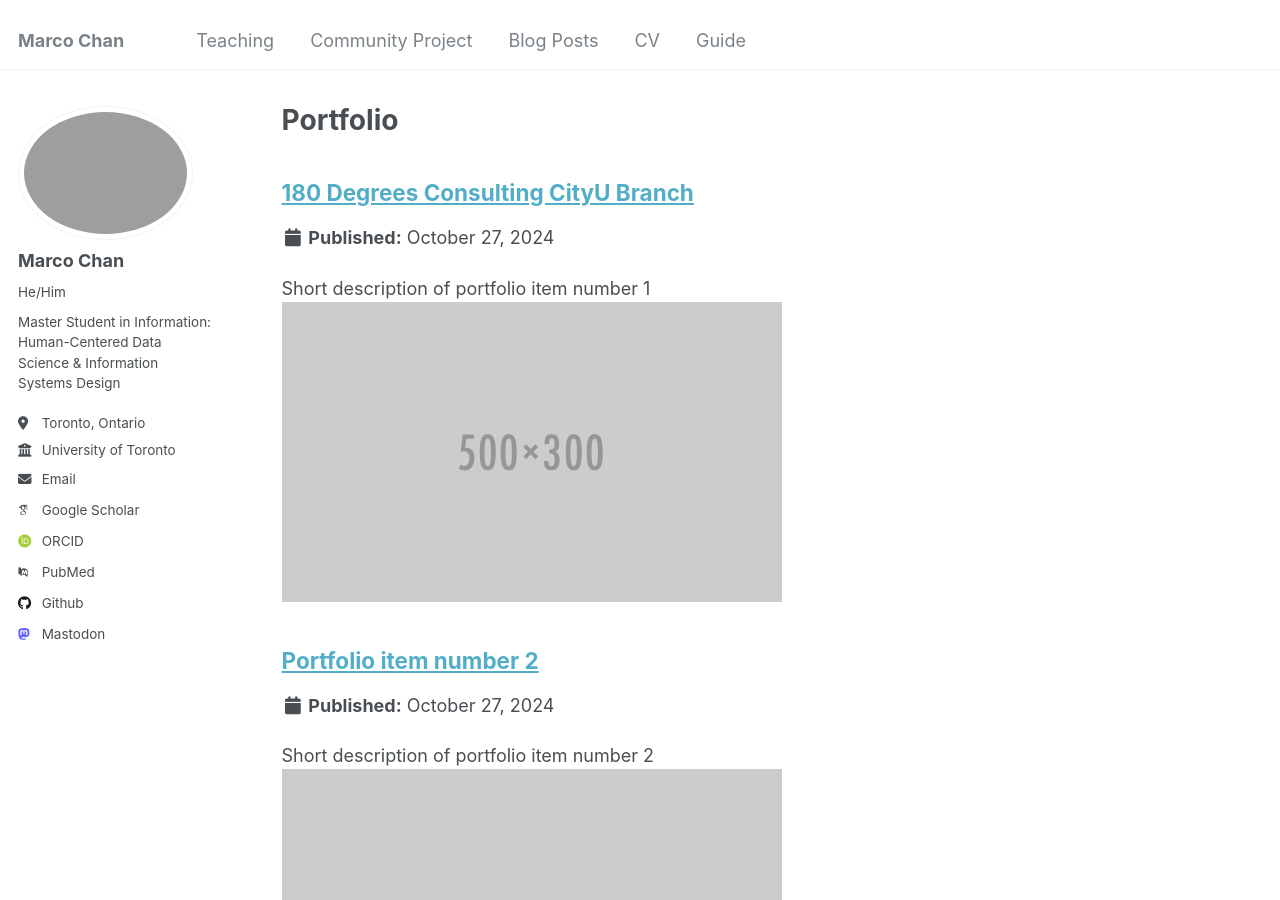
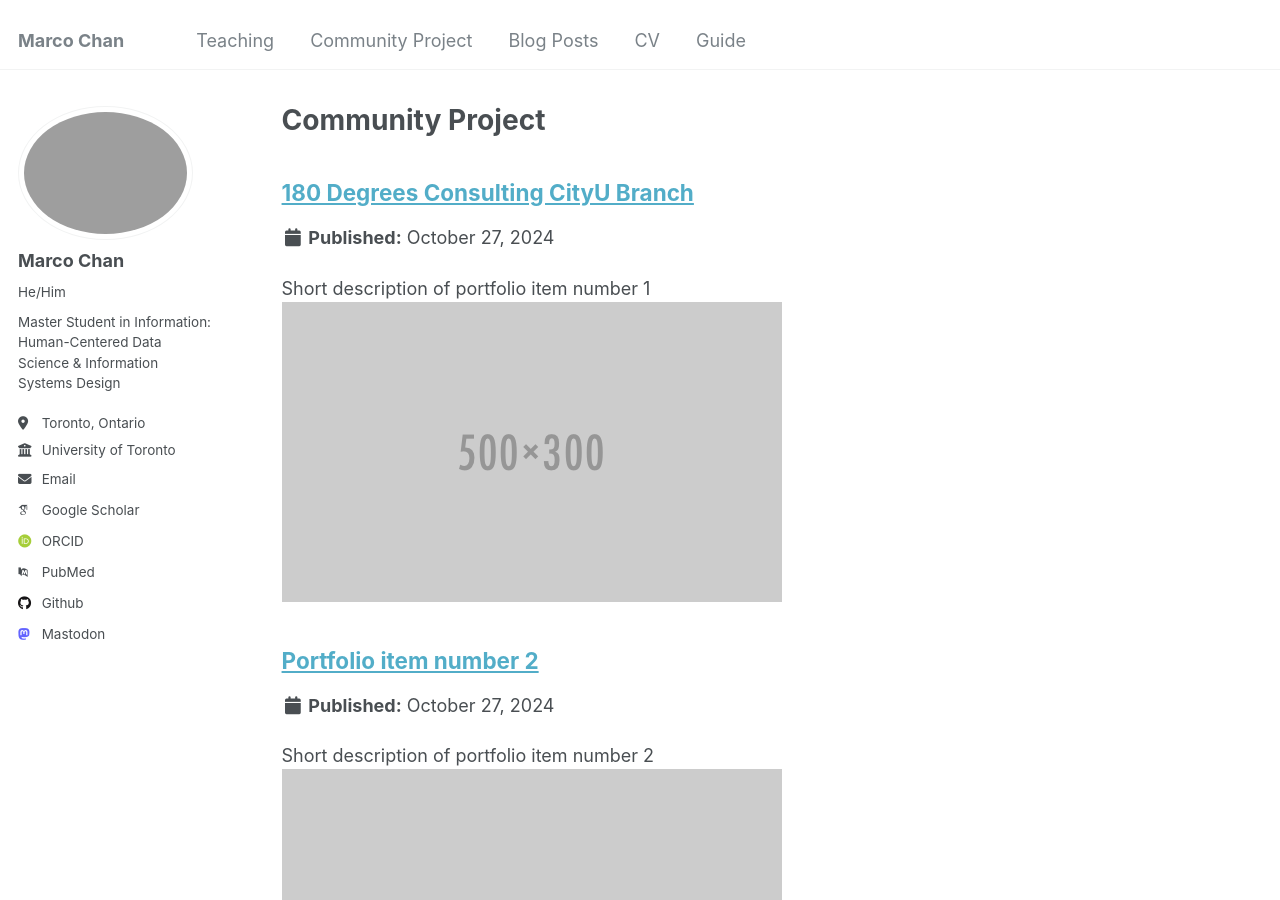
Before and after one commit to Marco-ProspectivePhD/home, a Jekyll site: the page built from _pages/portfolio.html, in a window 1280 px wide and 900 px high. Built offline with Jekyll 4.4.1, drawn with Linux system fonts in a browser that asks for light colours; some web fonts are replaced.

Commit message:
Update portfolio.html

```diff
--- a/_pages/portfolio.html
+++ b/_pages/portfolio.html
@@ -1,7 +1,7 @@
 ---
 layout: archive
-title: "Portfolio"
-permalink: /portfolio/
+title: "Community Project"
+permalink: /communitypj/
 author_profile: true
 ---
 
```
